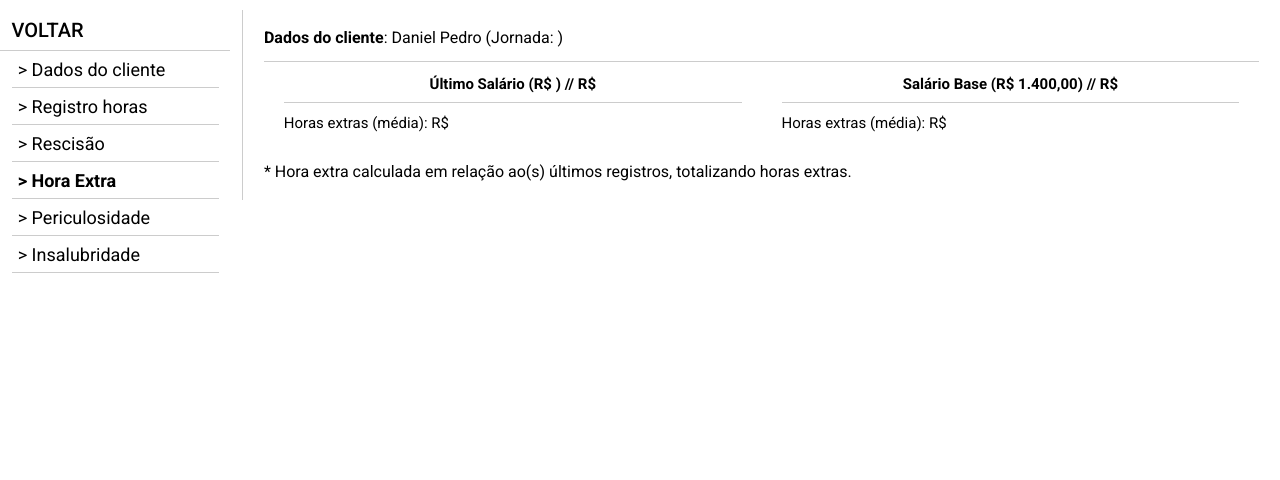
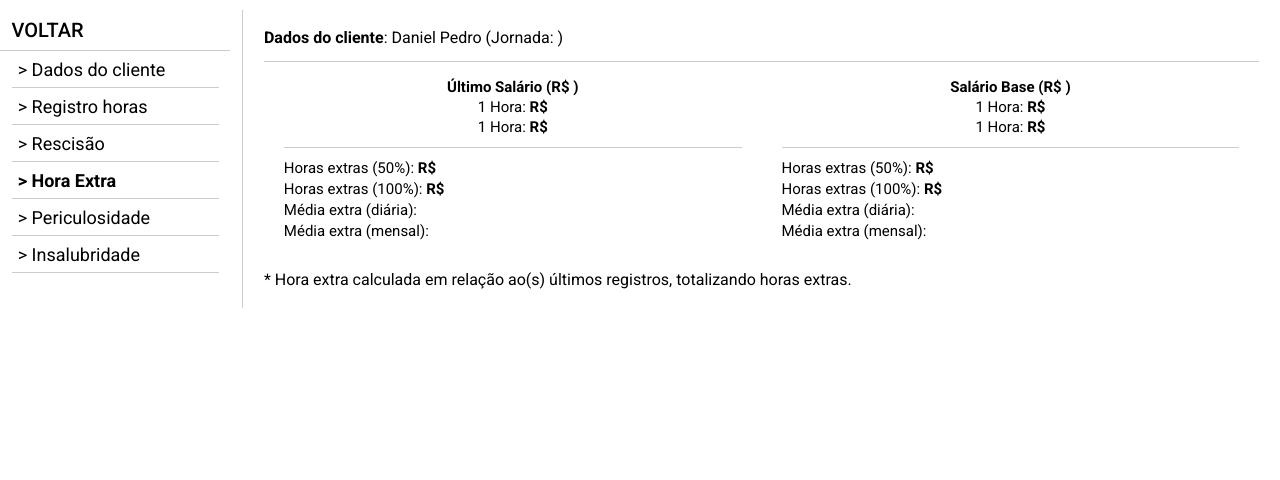
Before and after one commit to daniellonghi/calculotrabalhista, a PHP site: page /details.php in a window 1280 px wide, after a click on "> Hora Extra". Shown: the part 231-711 px from the top of the page. Run offline with PHP 8.4, Linux system fonts and the light colour scheme; data comes from the database, SQL or seed files in the repository.

Commit message:
Arquivos finais
Todas as funcionalidades funcionando

```diff
--- a/details.php
+++ b/details.php
@@ -219,18 +219,36 @@
 							<div class="mostra-recisao">
 								<div class="itens-50">
 									<div class="cada-iten-recisao">
-										<span class="cabecalho"><strong>Último Salário (R$ <span class="ultimo-salario"></span>) // R$ <span class="trab-hora-ultimo"></span></strong></span>
+									<span class="cabecalho" style="line-height: 20px;">
+										<strong>Último Salário (R$ <span class="ultimo-salario"></span>)</strong>
+										<br/>
+										1 Hora: <strong>R$ <span class="trab-hora-ultimo-50"></span></strong>
+										<br/>
+										1 Hora: <strong>R$ <span class="trab-hora-ultimo-100"></span></strong>
+									</span>
 									</div>
 									<div class="cada-iten-recisao">
-										<span class="itens-recisao">Horas extras (média): R$ <strong id="extra-ultimo"></strong></span>
+										<span class="itens-recisao">Horas extras (50%): <b>R$</b> <strong id="extra-ultimo-50"></strong></span>
+										<span class="itens-recisao">Horas extras (100%): <b>R$</b> <strong id="extra-ultimo-100"></strong></span>
+										<span class="itens-recisao">Média extra (diária): <strong class="media-diaria"></strong></span>
+										<span class="itens-recisao">Média extra (mensal): <strong class="media-mensal"></strong></span>
 									</div>
 								</div>
 								<div class="itens-50">
 									<div class="cada-iten-recisao">
-										<span class="cabecalho"><strong>Salário Base (R$ <span class="salario-base">1.400,00</span>) // R$ <span class="trab-hora-base"></span></strong></span>
+									<span class="cabecalho" style="line-height: 20px;">
+										<strong>Salário Base (R$ <span class="salario-base"></span>)</strong>
+										<br/>
+										1 Hora: <strong>R$ <span class="trab-hora-base-50"></span></strong>
+										<br/>
+										1 Hora: <strong>R$ <span class="trab-hora-base-100"></span></strong>
+									</span>
 									</div>
 									<div class="cada-iten-recisao">
-										<span class="itens-recisao">Horas extras  (média): R$ <strong id="extra-base"></strong></span>
+										<span class="itens-recisao">Horas extras (50%): <b>R$</b> <strong id="extra-base-50"></strong></span>
+										<span class="itens-recisao">Horas extras (100%): <b>R$</b> <strong id="extra-base-100"></strong></span>
+										<span class="itens-recisao">Média extra (diária): <strong class="media-diaria"></strong></span>
+										<span class="itens-recisao">Média extra (mensal): <strong class="media-mensal"></strong></span>
 									</div>
 								</div>
 								<div class="itens-100">
@@ -246,18 +264,36 @@
 							<div class="mostra-recisao">
 								<div class="itens-50">
 									<div class="cada-iten-recisao">
-										<span class="cabecalho"><strong>Último Salário (R$ <span class="ultimo-salario">1.200,00</span>)</strong></span>
+										<span class="cabecalho"><strong>Último Salário (R$ <span class="ultimo-salario"></span>)</strong></span>
 									</div>
 									<div class="cada-iten-recisao">
-										<span class="itens-recisao">Periculosidade (30%): R$ <strong>1.234,00</strong></span>
+										<span class="itens-recisao">Periculosidade (30%): <b>R$</b> <strong id="sal-ultimo-periculosidade"></strong></span>
+										<span class="itens-recisao"><br>Hora(1) trabalhada:<br></span>
+										<span class="itens-recisao">(normal + 30%): <b>R$</b> <strong id="cada-hora-normal-ultimo"></strong></span>
+										<span class="itens-recisao">((normal + 50%) + 30%): <b>(R$</b> <strong id="cada-hora-50-ultimo"></strong></span>
+										<span class="itens-recisao">((normal + 100%)  + 30%): <b>(R$</b> <strong id="cada-hora-100-ultimo"></strong></span>
+
+										<span class="itens-recisao"><br>Extra ((diária + 50%) + 30%): <strong class="media-diaria media-ultimo-diaria-50"></strong></span>
+										<span class="itens-recisao">Extra ((diária + 100%) + 30%): <strong class="media-diaria media-ultimo-diaria-100"></strong></span>
+										<span class="itens-recisao">Extra ((mensal + 50%) + 30%): <strong class="media-mensal media-ultimo-mensal-50"></strong></span>
+										<span class="itens-recisao">Extra ((mensal + 100%) + 30%): <strong class="media-mensal media-ultimo-mensal-100"></strong></span>
 									</div>
 								</div>
 								<div class="itens-50">
 									<div class="cada-iten-recisao">
-										<span class="cabecalho"><strong>Salário Base (R$ <span class="salario-base">1.400,00</span>)</strong></span>
+										<span class="cabecalho"><strong>Salário Base (R$ <span class="salario-base"></span>)</strong></span>
 									</div>
 									<div class="cada-iten-recisao">
-										<span class="itens-recisao">Periculosidade (30%): R$ <strong>1.234,00</strong></span>
+										<span class="itens-recisao">Periculosidade (30%): <b>R$</b> <strong id="sal-base-periculosidade"></strong></span>
+										<span class="itens-recisao"><br>Hora(1) trabalhada:<br></span>
+										<span class="itens-recisao">(normal + 30%): <b>R$</b> <strong id="cada-hora-normal-base"></strong></span>
+										<span class="itens-recisao">((normal + 50%) + 30%): <b>(R$</b> <strong id="cada-hora-50-base"></strong></span>
+										<span class="itens-recisao">((normal + 100%)  + 30%): <b>(R$</b> <strong id="cada-hora-100-base"></strong></span>
+
+										<span class="itens-recisao"><br>Extra ((diária + 50%) + 30%): <strong class="media-diaria media-base-diaria-50"></strong></span>
+										<span class="itens-recisao">Extra ((diária + 100%) + 30%): <strong class="media-diaria media-base-diaria-100"></strong></span>
+										<span class="itens-recisao">Extra ((mensal + 50%) + 30%): <strong class="media-mensal media-base-mensal-50"></strong></span>
+										<span class="itens-recisao">Extra ((mensal + 100%) + 30%): <strong class="media-mensal media-base-mensal-100"></strong></span>
 									</div>
 								</div>
 							</div>
@@ -275,36 +311,30 @@
 							<div class="mostra-recisao">
 								<div class="itens-50">
 									<div class="cada-iten-recisao">
-										<span class="cabecalho"><strong>Último Salário (R$ <span class="ultimo-salario">1.200,00</span>)</strong></span>
+										<span class="cabecalho"><strong>Último Salário (R$ <span class="ultimo-salario"></span>)</strong></span>
 									</div>
 									<div class="cada-iten-recisao">
-										<span class="itens-recisao">Insalubridade (10%): R$ <strong>1.234,00</strong></span>
+										<span class="itens-recisao">Insalubridade (10%): <strong id="ultimo-insalub-10"></strong></span>
 									</div>
 									<div class="cada-iten-recisao">
-										<span class="itens-recisao">Insalubridade (20%): R$ <strong>1.234,00</strong></span>
+										<span class="itens-recisao">Insalubridade (20%): <strong id="ultimo-insalub-20"></strong></span>
 									</div>
 									<div class="cada-iten-recisao">
-										<span class="itens-recisao">Insalubridade (30%): R$ <strong>1.234,00</strong></span>
-									</div>
-									<div class="cada-iten-recisao">
-										<span class="itens-recisao">Insalubridade (40%): R$ <strong>1.234,00</strong></span>
+										<span class="itens-recisao">Insalubridade (40%): <strong id="ultimo-insalub-40"></strong></span>
 									</div>
 								</div>
 								<div class="itens-50">
 									<div class="cada-iten-recisao">
-										<span class="cabecalho"><strong>Salário Base (R$ <span class="salario-base">1.400,00</span>)</strong></span>
+										<span class="cabecalho"><strong>Salário Base (R$ <span class="salario-base"></span>)</strong></span>
 									</div>
 									<div class="cada-iten-recisao">
-										<span class="itens-recisao">Insalubridade (10%): R$ <strong>1.234,00</strong></span>
+										<span class="itens-recisao">Insalubridade (10%): <strong id="base-insalub-10"></strong></span>
 									</div>
 									<div class="cada-iten-recisao">
-										<span class="itens-recisao">Insalubridade (20%): R$ <strong>1.234,00</strong></span>
+										<span class="itens-recisao">Insalubridade (20%): <strong id="base-insalub-20"></strong></span>
 									</div>
 									<div class="cada-iten-recisao">
-										<span class="itens-recisao">Insalubridade (30%): R$ <strong>1.234,00</strong></span>
-									</div>
-									<div class="cada-iten-recisao">
-										<span class="itens-recisao">Insalubridade (40%): R$ <strong>1.234,00</strong></span>
+										<span class="itens-recisao">Insalubridade (40%): <strong id="base-insalub-40"></strong></span>
 									</div>
 								</div>
 							</div>
```
Also changed, not shown: js/details.js (+94 -12 lines).
